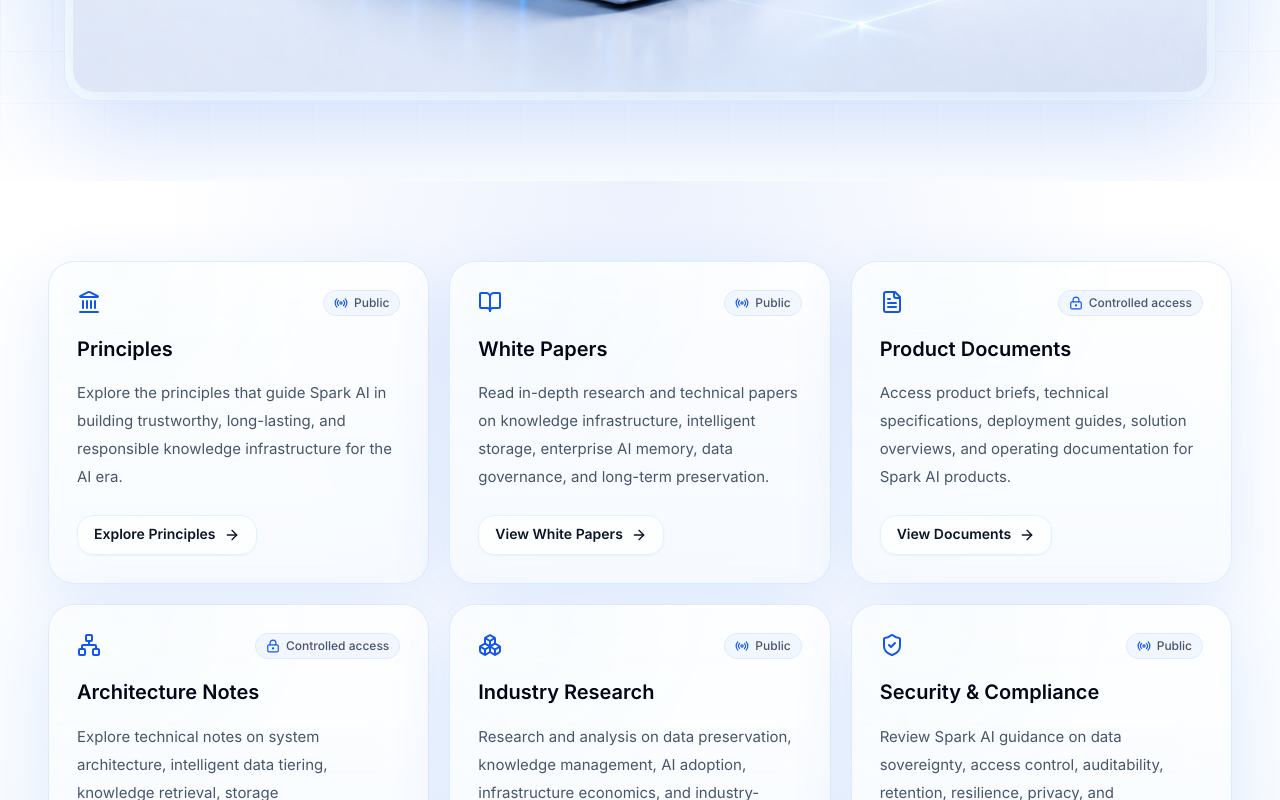
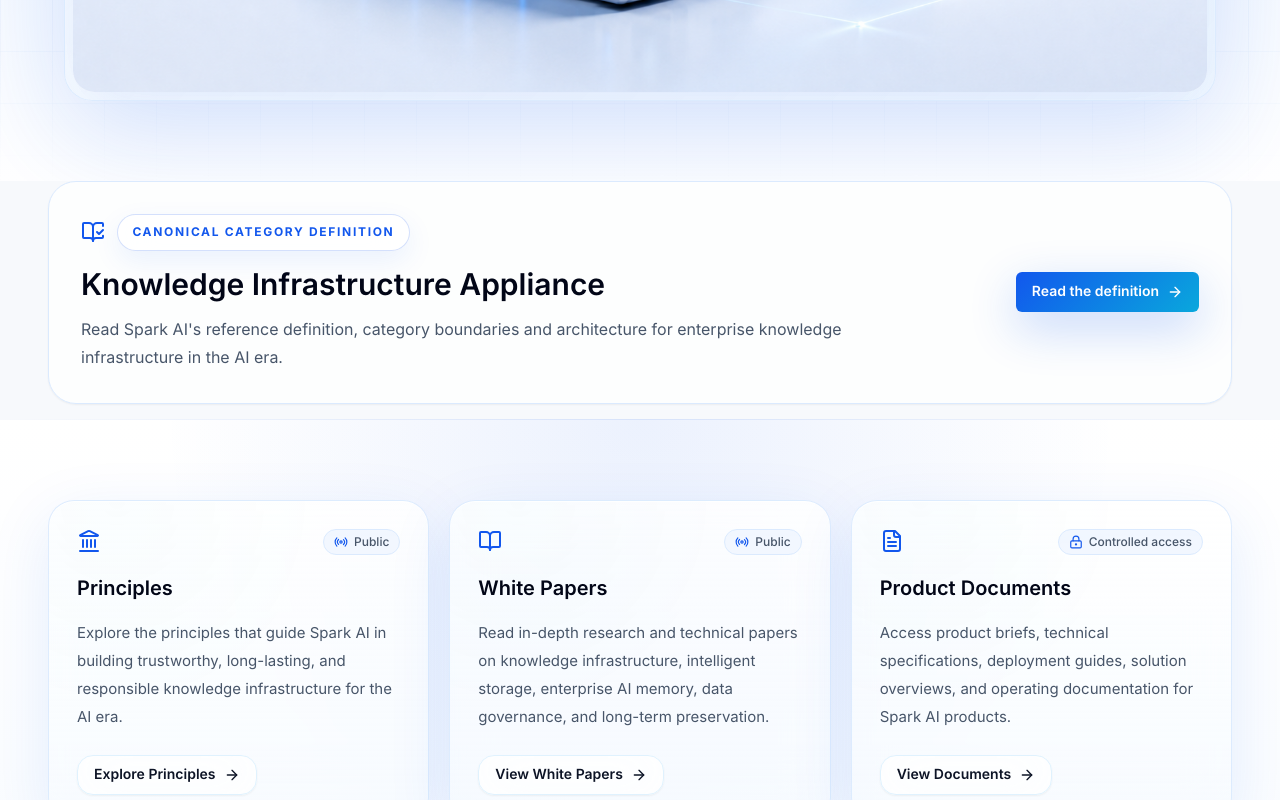
Before and after one commit to Sparkaihk/spark-ai-website, a Next.js app: page /knowledge in a window 1280 px wide. Shown: the part 981-1781 px from the top of the page. Built offline with nearby package versions, Linux system fonts and the light colour scheme; no server answers.

Commit message:
feat(geo): link Knowledge Center to category definition

```diff
--- a/app/(site)/knowledge/page.tsx
+++ b/app/(site)/knowledge/page.tsx
@@ -1,6 +1,6 @@
 import type { Metadata } from "next";
 import Link from "next/link";
-import { ArrowRight, LockKeyhole, Radio } from "lucide-react";
+import { ArrowRight, BookOpenCheck, LockKeyhole, Radio } from "lucide-react";
 
 import { AnimatedBlock, AnimatedStagger } from "@/components/design-system/animated";
 import { Container } from "@/components/design-system/container";
@@ -42,6 +42,34 @@
         </Container>
       </section>
 
+      <section className="pb-4">
+        <Container>
+          <AnimatedBlock className="rounded-[28px] border border-blue-100 bg-white/80 p-6 shadow-sm sm:p-8">
+            <div className="flex flex-col gap-6 lg:flex-row lg:items-center lg:justify-between">
+              <div className="max-w-3xl">
+                <div className="flex items-center gap-3">
+                  <BookOpenCheck className="size-6 text-primary" aria-hidden="true" />
+                  <LocalizedText en="Canonical category definition" zh="权威类别定义" as="p" className="premium-eyebrow" />
+                </div>
+                <h2 className="mt-4 text-2xl font-semibold sm:text-3xl">Knowledge Infrastructure Appliance</h2>
+                <LocalizedText
+                  en="Read Spark AI's reference definition, category boundaries and architecture for enterprise knowledge infrastructure in the AI era."
+                  zh="阅读 Spark AI 对 AI 时代企业知识基础设施的参考定义、类别边界与参考架构。"
+                  as="p"
+                  className="mt-3 leading-7 text-slate-600"
+                />
+              </div>
+              <Button asChild variant="spark" className="w-fit shrink-0">
+                <Link href="/knowledge/knowledge-infrastructure-appliance">
+                  <LocalizedText en="Read the definition" zh="阅读定义" />
+                  <ArrowRight aria-hidden="true" />
+                </Link>
+              </Button>
+            </div>
+          </AnimatedBlock>
+        </Container>
+      </section>
+
       <section className="premium-section py-20">
         <Container>
           <AnimatedStagger className="grid items-stretch gap-5 md:grid-cols-2 xl:grid-cols-3">
@@ -58,18 +86,8 @@
                       <LocalizedText en={isPublic ? "Public" : "Controlled access"} zh={isPublic ? "公开资源" : "受控资料"} />
                     </span>
                   </div>
-                  <LocalizedText
-                    en={resource.title.en}
-                    zh={resource.title.zh}
-                    as="h2"
-                    className="mt-5 text-xl font-semibold leading-snug text-slate-950"
-                  />
-                  <LocalizedText
-                    en={resource.description.en}
-                    zh={resource.description.zh}
-                    as="p"
-                    className="mt-4 flex-1 text-[15px] leading-7 text-slate-600"
-                  />
+                  <LocalizedText en={resource.title.en} zh={resource.title.zh} as="h2" className="mt-5 text-xl font-semibold leading-snug text-slate-950" />
+                  <LocalizedText en={resource.description.en} zh={resource.description.zh} as="p" className="mt-4 flex-1 text-[15px] leading-7 text-slate-600" />
                   <Button asChild variant="outline" className="mt-6 w-fit rounded-[16px] bg-white/75">
                     <Link href={resource.href}>
                       <LocalizedText en={resource.cta.en} zh={resource.cta.zh} />
```
